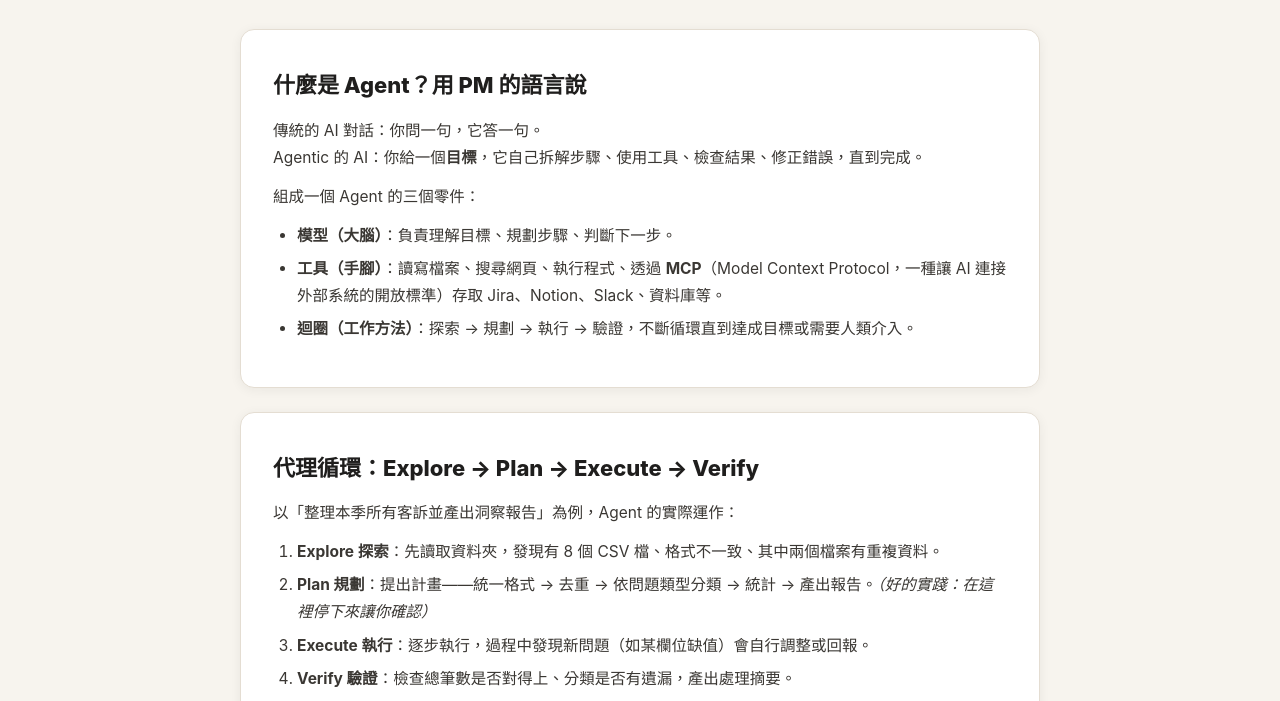
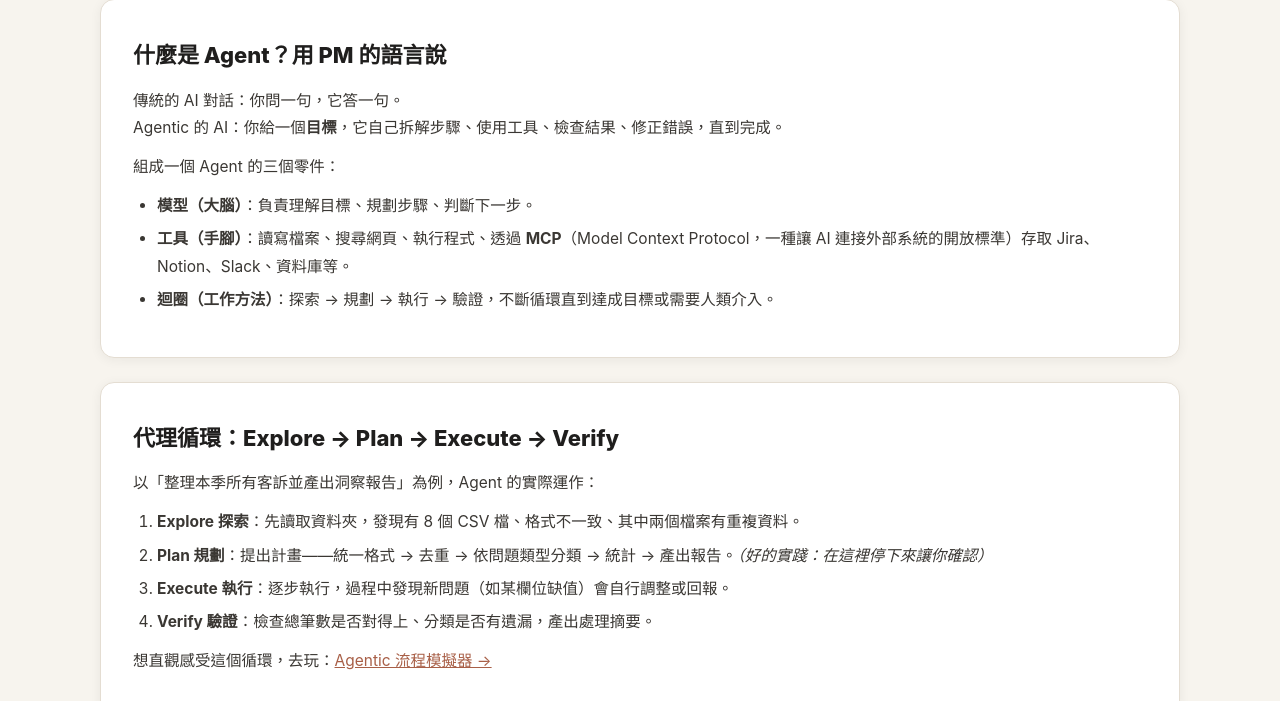
Before and after one commit to neowu621/nbpmclaude, a plain HTML site: page learn/agentic.html in a window 1280 px wide. Shown: the part 283-984 px from the top of the page. Drawn offline with Linux system fonts and the light colour scheme.

Commit message:
全站頁面統一寬版：概念學習與引導式學習內文頁也加寬至 1080px
移除最後 8 頁的 narrow 限制，全站所有頁面內容區一致對齊導覽列寬度。

Co-Authored-By: Claude Fable 5 <noreply@anthropic.com>

```diff
--- a/learn/agentic.html
+++ b/learn/agentic.html
@@ -23,7 +23,7 @@
   </div>
 </nav>
 
-<main class="article container narrow">
+<main class="article container">
   <div class="crumbs"><a href="../index.html">首頁</a> / <a href="index.html">概念學習</a> / Agentic 工作流</div>
   <h1>Agentic 工作流完整指南</h1>
   <p class="lead">
```
Also changed, not shown: learn/index.html (+1 -1 lines), learn/modes.html (+1 -1 lines), learn/prompt-context.html (+1 -1 lines), tools/agentic-simulator.html (+1 -1 lines), tools/fluency-check.html (+1 -1 lines), tools/mode-diagnosis.html (+1 -1 lines), tools/prompt-builder.html (+1 -1 lines).
